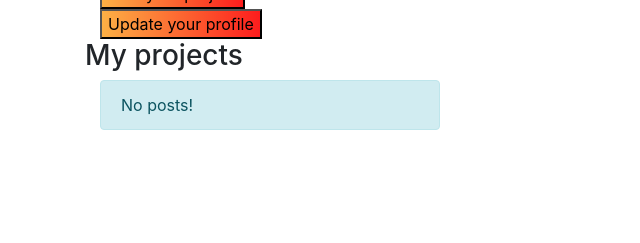
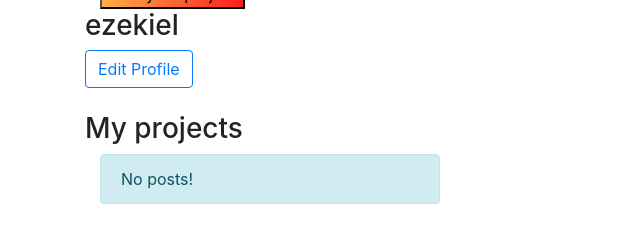
Before and after one commit to claudiahW/AwardMe, a Django app: page /profile/ in a window 1280 px wide. Shown: the part 557-800 px from the top of the page, without its empty margins (0-640 px from the left). Run offline with Django 3.2, Linux system fonts and the light colour scheme; a user stored in the database is signed in; some libraries are stand-ins or nearby versions; some web fonts are replaced.

Commit message:
allow edit profile function on profile page

```diff
--- a/weaward/templates/profile.html
+++ b/weaward/templates/profile.html
@@ -8,8 +8,8 @@
         <div class="row">
             <div class="col-md-3">
                 <div class="card">
-                    {% if profile.profile_photo %}
-                    <img src="{{profile.profile_photo.url}}" alt="" class="card-img-top">
+                    {% if profile.profile_pic %}
+                    <img src="{{profile.profile_pic.url}}" alt="" class="card-img-top">
                     {%else%}
                     <img src="https://st2.depositphotos.com/1104517/11965/v/600/depositphotos_119659092-stock-illustration-male-avatar-profile-picture-vector.jpg"
                         class="card-img-top" alt="My profile picture">
@@ -39,10 +39,19 @@
             <input type="submit" style=" background :linear-gradient(to left,#fd1d1d,#fcb045)"value="Post your project" />
         </form>
     </div>
-    <div class="col-md-3">
-        <form action="/update_profile/project/">
-            <input type="submit" style=" background :linear-gradient(to left,#fd1d1d,#fcb045)"value="Update your profile" />
-        </form>
+
+    <div class="details">
+        <div class="first">
+          <h3>{{user.username}}</h3>
+          {% if request.user is user %}
+          <div>
+            <a href="{%url 'update_profile' user.id %}" class="btn btn-outline-primary mb-4">
+              Edit Profile
+            </a>
+          </div>
+          {% endif %}
+
+        </div>
     </div>
         <h3>My projects</h3>
         {% for image in image %}
```
